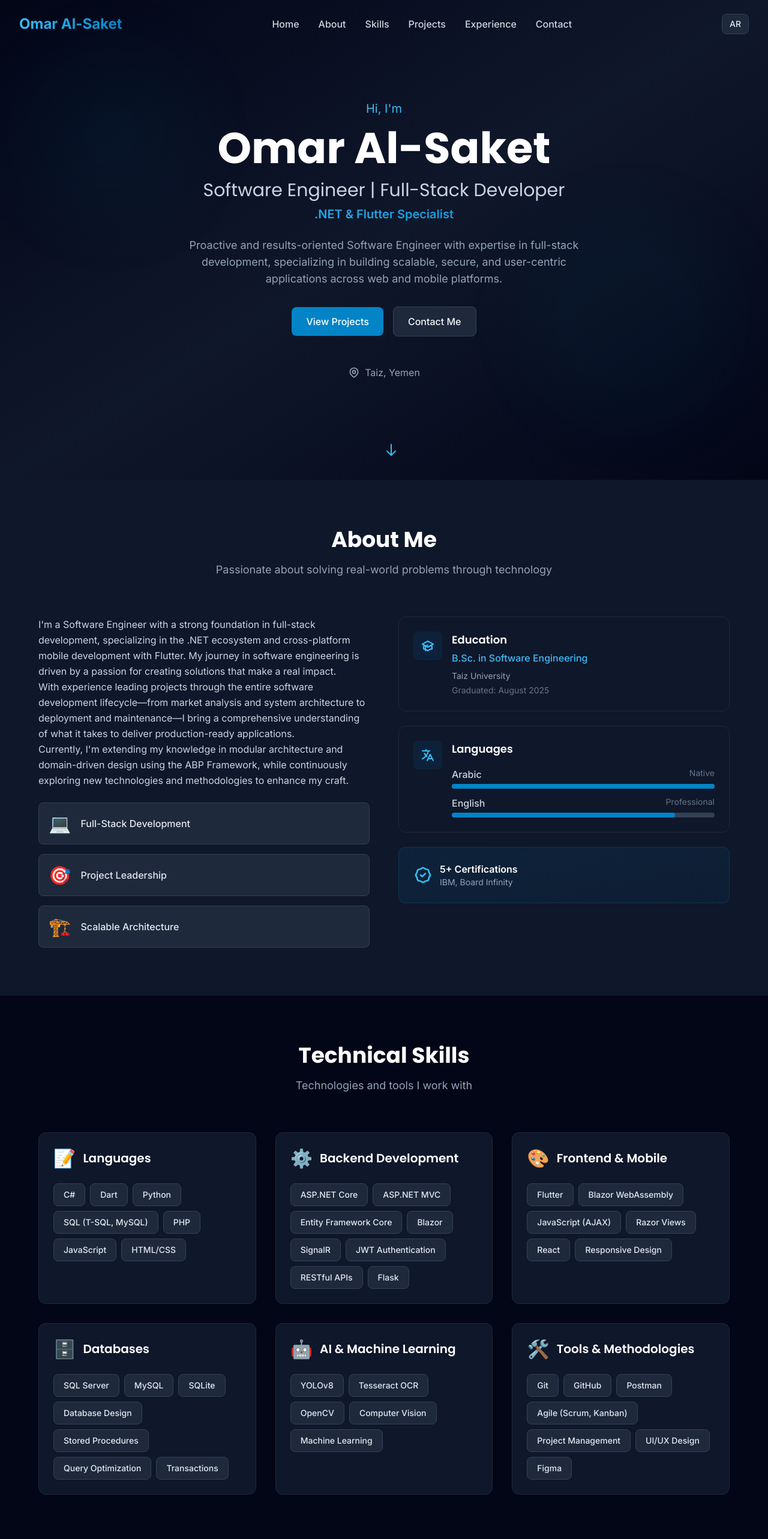
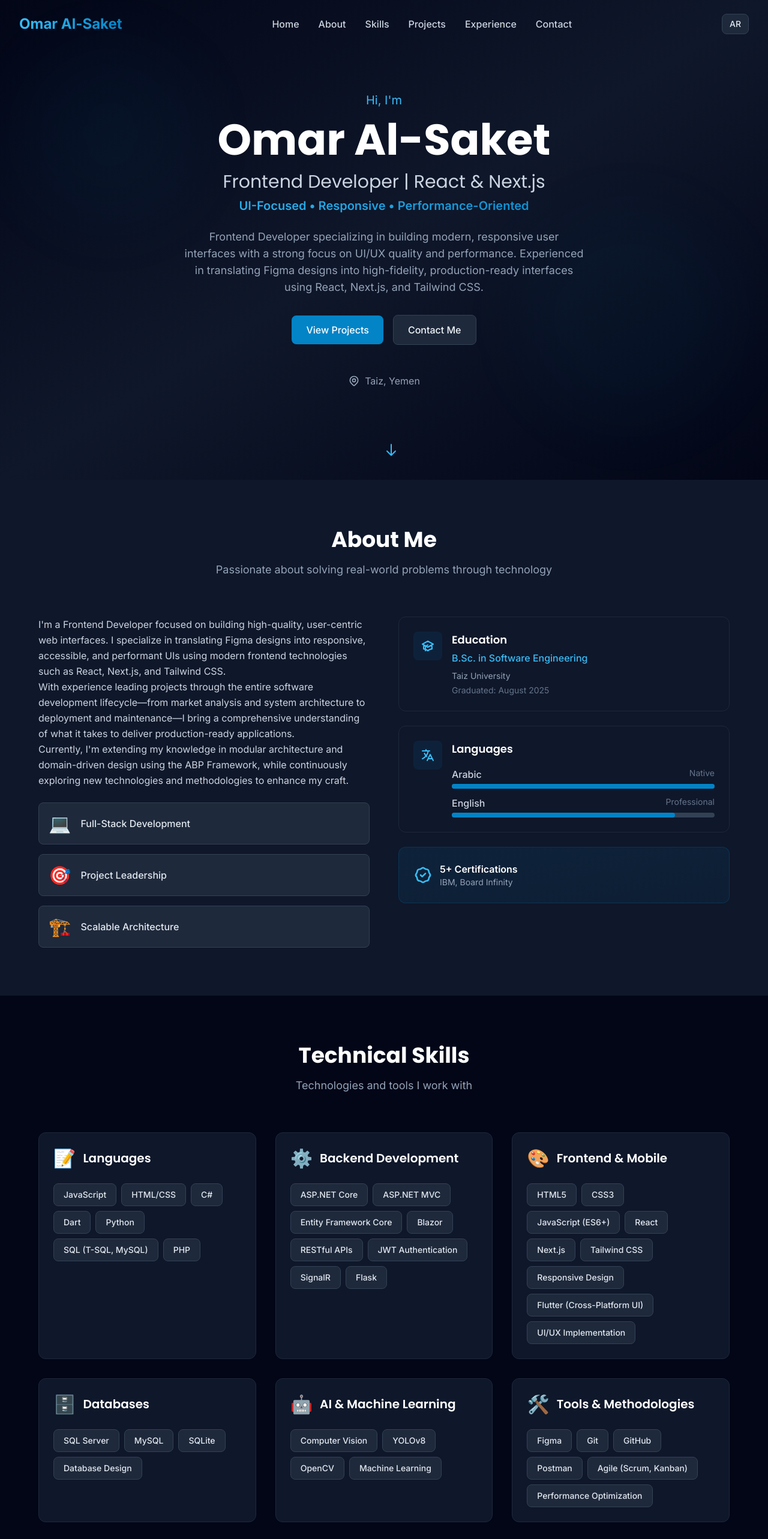
Before and after one commit to OmarAlsaakt/omar-portfolio, a React (Vite) app: page / in a window 1280 px wide. Shown: the top 2566 px of the page at 60% size. Built offline with nearby package versions, Linux system fonts and the light colour scheme.

Commit message:
Update projects and translations

```diff
--- a/src/data/projectsData.js
+++ b/src/data/projectsData.js
@@ -1,4 +1,12 @@
 export const projectsData = [
+  {
+    id: 'tefFestival',
+    tech: ['Next.js', 'React', 'Tailwind CSS', 'Framer Motion'],
+    github: null,
+    demo: 'https://tefyemen.com',
+    featured: true,
+    status: 'Completed',
+  },
   {
     id: 'paletteStory',
     tech: ['Flutter', 'Dart', 'Hive', 'Material Design', 'AI', 'Color Theory'],
@@ -39,14 +47,7 @@ export const projectsData = [
     featured: true,
     status: 'Completed',
   },
-  {
-    id: 'tefFestival',
-    tech: ['Next.js', 'React', 'Tailwind CSS', 'Framer Motion'],
-    github: null,
-    demo: 'https://tefyemen.com',
-    featured: true,
-    status: 'Completed',
-  },
+
   {
     id: 'petCareTracker',
     tech: ['Flutter', 'Firebase', 'Provider', 'Cloud Firestore', 'Firebase Storage'],
--- a/src/data/skillsData.js
+++ b/src/data/skillsData.js
@@ -1,54 +1,107 @@
+// export const skillsData = {
+//   languages: [
+//     'C#',
+//     'Dart',
+//     'Python',
+//     'SQL (T-SQL, MySQL)',
+//     'PHP',
+//     'JavaScript',
+//     'HTML/CSS',
+//   ],
+//   backend: [
+//     'ASP.NET Core',
+//     'ASP.NET MVC',
+//     'Entity Framework Core',
+//     'Blazor',
+//     'SignalR',
+//     'JWT Authentication',
+//     'RESTful APIs',
+//     'Flask',
+//   ],
+//   frontend: [
+//     'Flutter',
+//     'Blazor WebAssembly',
+//     'JavaScript (AJAX)',
+//     'Razor Views',
+//     'React',
+//     'Responsive Design',
+//   ],
+//   databases: [
+//     'SQL Server',
+//     'MySQL',
+//     'SQLite',
+//     'Database Design',
+//     'Stored Procedures',
+//     'Query Optimization',
+//     'Transactions',
+//   ],
+//   ai: [
+//     'YOLOv8',
+//     'Tesseract OCR',
+//     'OpenCV',
+//     'Computer Vision',
+//     'Machine Learning',
+//   ],
+//   tools: [
+//     'Git',
+//     'GitHub',
+//     'Postman',
+//     'Agile (Scrum, Kanban)',
+//     'Project Management',
+//     'UI/UX Design',
+//     'Figma',
+//   ],
+// };
+
 export const skillsData = {
+  frontend: [
+    'HTML5',
+    'CSS3',
+    'JavaScript (ES6+)',
+    'React',
+    'Next.js',
+    'Tailwind CSS',
+    'Responsive Design',
+    'Flutter (Cross-Platform UI)',
+    'UI/UX Implementation',
+  ],
   languages: [
+    'JavaScript',
+    'HTML/CSS',
     'C#',
     'Dart',
     'Python',
     'SQL (T-SQL, MySQL)',
     'PHP',
-    'JavaScript',
-    'HTML/CSS',
+  ],
+  tools: [
+    'Figma',
+    'Git',
+    'GitHub',
+    'Postman',
+    'Agile (Scrum, Kanban)',
+    'Performance Optimization',
   ],
   backend: [
     'ASP.NET Core',
     'ASP.NET MVC',
     'Entity Framework Core',
     'Blazor',
+    'RESTful APIs',
+    'JWT Authentication',
     'SignalR',
-    'JWT Authentication',
-    'RESTful APIs',
     'Flask',
-  ],
-  frontend: [
-    'Flutter',
-    'Blazor WebAssembly',
-    'JavaScript (AJAX)',
-    'Razor Views',
-    'React',
-    'Responsive Design',
   ],
   databases: [
     'SQL Server',
     'MySQL',
     'SQLite',
     'Database Design',
-    'Stored Procedures',
-    'Query Optimization',
-    'Transactions',
   ],
   ai: [
+    'Computer Vision',
     'YOLOv8',
-    'Tesseract OCR',
     'OpenCV',
-    'Computer Vision',
     'Machine Learning',
   ],
-  tools: [
-    'Git',
-    'GitHub',
-    'Postman',
-    'Agile (Scrum, Kanban)',
-    'Project Management',
-    'UI/UX Design',
-    'Figma',
-  ],
 };
--- a/src/data/translations.js
+++ b/src/data/translations.js
@@ -8,20 +8,33 @@ export const translations = {
       experience: 'Experience',
       contact: 'Contact',
     },
+    // hero: {
+    //   greeting: "Hi, I'm",
+    //   name: 'Omar Al-Saket',
+    //   title: 'Software Engineer | Full-Stack Developer',
+    //   subtitle: '.NET & Flutter Specialist',
+    //   description: 'Proactive and results-oriented Software Engineer with expertise in full-stack development, specializing in building scalable, secure, and user-centric applications across web and mobile platforms.',
+    //   cta1: 'View Projects',
+    //   cta2: 'Contact Me',
+    //   location: 'Taiz, Yemen',
+    // },
     hero: {
   greeting: "Hi, I'm",
   name: 'Omar Al-Saket',
-      title: 'Software Engineer | Full-Stack Developer',
-      subtitle: '.NET & Flutter Specialist',
-      description: 'Proactive and results-oriented Software Engineer with expertise in full-stack development, specializing in building scalable, secure, and user-centric applications across web and mobile platforms.',
+  title: 'Frontend Developer | React & Next.js',
+  subtitle: 'UI-Focused • Responsive • Performance-Oriented',
+  description: 'Frontend Developer specializing in building modern, responsive user interfaces with a strong focus on UI/UX quality and performance. Experienced in translating Figma designs into high-fidelity, production-ready interfaces using React, Next.js, and Tailwind CSS.',
   cta1: 'View Projects',
   cta2: 'Contact Me',
   location: 'Taiz, Yemen',
 },
+
     about: {
       title: 'About Me',
       subtitle: 'Passionate about solving real-world problems through technology',
-      p1: "I'm a Software Engineer with a strong foundation in full-stack development, specializing in the .NET ecosystem and cross-platform mobile development with Flutter. My journey in software engineering is driven by a passion for creating solutions that make a real impact.",
+      // p1: "I'm a Software Engineer with a strong foundation in full-stack development, specializing in the .NET ecosystem and cross-platform mobile development with Flutter. My journey in software engineering is driven by a passion for creating solutions that make a real impact.",
+      p1: "I'm a Frontend Developer focused on building high-quality, user-centric web interfaces. I specialize in translating Figma designs into responsive, accessible, and performant UIs using modern frontend technologies such as React, Next.js, and Tailwind CSS.",
+
       p2: "With experience leading projects through the entire software development lifecycle—from market analysis and system architecture to deployment and maintenance—I bring a comprehensive understanding of what it takes to deliver production-ready applications.",
       p3: "Currently, I'm extending my knowledge in modular architecture and domain-driven design using the ABP Framework, while continuously exploring new technologies and methodologies to enhance my craft.",
       highlight1: 'Full-Stack Development',
@@ -54,6 +67,19 @@ export const translations = {
       subtitle: 'Real-world applications built with modern technologies',
       viewCode: 'View Code',
       liveDemo: 'Live Demo',
+      tefFestival: {
+    name: 'TEF Festival Website',
+    description: 'A static frontend website for the TEF Festival built with Next.js, featuring responsive design, Tailwind CSS, and Framer Motion animations.',
+    role: 'Frontend Developer',
+    highlights: [
+      'Built a fully responsive Next.js website for TEF Festival',
+      'Implemented interactive UI with Framer Motion animations',
+      'Used Tailwind CSS for fast, maintainable styling',
+      'Optimized images and performance for fast loading',
+    ],
+    demo: 'https://tefyemen.com',
+    github: null,
+  },
       paletteStory: {
   name: 'PaletteStory',
   description: 'A comprehensive Flutter mobile application for color palette generation and management, featuring color extraction, digital wardrobe, artist tools, and AI-powered palette generation.',
@@ -114,19 +140,7 @@ export const translations = {
           'Built output sanitization to prevent XSS attacks',
         ],
       },
-       tefFestival: {
-    name: 'TEF Festival Website',
-    description: 'A static frontend website for the TEF Festival built with Next.js, featuring responsive design, Tailwind CSS, and Framer Motion animations.',
-    role: 'Frontend Developer',
-    highlights: [
-      'Built a fully responsive Next.js website for TEF Festival',
-      'Implemented interactive UI with Framer Motion animations',
-      'Used Tailwind CSS for fast, maintainable styling',
-      'Optimized images and performance for fast loading',
-    ],
-    demo: 'https://tefyemen.com',
-    github: null,
-  },
+
   petCareTracker: {
     name: 'Pet Care Tracker',
     description: 'A comprehensive Flutter mobile application for managing pets\' care including health records, feeding schedules, grooming, and more, fully integrated with Firebase.',
@@ -207,9 +221,13 @@ export const translations = {
     hero: {
       greeting: 'مرحباً، أنا',
       name: 'عمر الساكت',
-      title: 'مهندس برمجيات | مطور متكامل',
-      subtitle: 'متخصص في .NET و Flutter',
-      description: 'مهندس برمجيات استباقي وموجه نحو النتائج مع خبرة في التطوير المتكامل، متخصص في بناء تطبيقات قابلة للتوسع وآمنة ومركزة على المستخدم عبر منصات الويب والجوال.',
+      // title: 'مهندس برمجيات | مطور متكامل',
+      // subtitle: 'متخصص في .NET و Flutter',
+      // description: 'مهندس برمجيات استباقي وموجه نحو النتائج مع خبرة في التطوير المتكامل، متخصص في بناء تطبيقات قابلة للتوسع وآمنة ومركزة على المستخدم عبر منصات الويب والجوال.',
+      title: 'مطور واجهات أمامية | React و Next.js',
+subtitle: 'واجهات حديثة • متجاوبة • عالية الأداء',
+description: 'مطور واجهات أمامية متخصص في بناء واجهات مستخدم حديثة ومتجاوبة مع تركيز قوي على جودة تجربة المستخدم والأداء، وتحويل تصاميم Figma إلى واجهات احترافية باستخدام React وNext.js وTailwind CSS.',
+
       cta1: 'المشاريع',
       cta2: 'تواصل معي',
       location: 'تعز، اليمن',
@@ -250,6 +268,19 @@ export const translations = {
       subtitle: 'تطبيقات حقيقية مبنية بتقنيات حديثة',
       viewCode: 'الكود المصدري',
       liveDemo: 'معاينة مباشرة',
+      tefFestival: {
+    name: 'موقع مهرجان تعز الريادي',
+    description: 'موقع واجهة أمامية ثابت لمهرجان تعز الريادي تم بناؤه باستخدام Next.js، يتضمن تصميم متجاوب، Tailwind CSS، وحركات Framer Motion.',
+    role: 'مطور الواجهة الأمامية',
+    highlights: [
+      'بناء موقع Next.js متجاوب بالكامل لمهرجان تعز الريادي',
+      'تطبيق واجهة تفاعلية باستخدام حركات Framer Motion',
+      'استخدام Tailwind CSS لتصميم سريع وسهل الصيانة',
+      'تحسين الصور والأداء لتحميل سريع',
+    ],
+    demo: 'https://tefyemen.com',
+    github: null,
+  },
       paletteStory: {
   name: 'تطبيق PaletteStory',
   description: 'تطبيق جوال شامل باستخدام Flutter لتوليد وإدارة لوحات الألوان، يشمل استخراج الألوان، خزانة رقمية، أدوات فنية، وتوليد لوحات ألوان مدعوم بالذكاء الاصطناعي.',
@@ -310,19 +341,7 @@ export const translations = {
           'بنيت تنقية المخرجات لمنع هجمات XSS',
         ],
       },
-      tefFestival: {
-    name: 'موقع مهرجان تعز الريادي',
-    description: 'موقع واجهة أمامية ثابت لمهرجان تعز الريادي تم بناؤه باستخدام Next.js، يتضمن تصميم متجاوب، Tailwind CSS، وحركات Framer Motion.',
-    role: 'مطور الواجهة الأمامية',
-    highlights: [
-      'بناء موقع Next.js متجاوب بالكامل لمهرجان تعز الريادي',
-      'تطبيق واجهة تفاعلية باستخدام حركات Framer Motion',
-      'استخدام Tailwind CSS لتصميم سريع وسهل الصيانة',
-      'تحسين الصور والأداء لتحميل سريع',
-    ],
-    demo: 'https://tefyemen.com',
-    github: null,
-  },
+
    petCareTracker: {
     name: 'تطبيق Pet Care Tracker',
     description: 'تطبيق جوال شامل باستخدام Flutter لإدارة رعاية الحيوانات الأليفة بما في ذلك السجلات الصحية، وجداول التغذية، والنشاطات الجمالية، وأكثر، مع تكامل كامل مع Firebase.',
```
Also changed, not shown: FILE_TREE.txt. Lines whose indentation alone changed are shown as unchanged.
